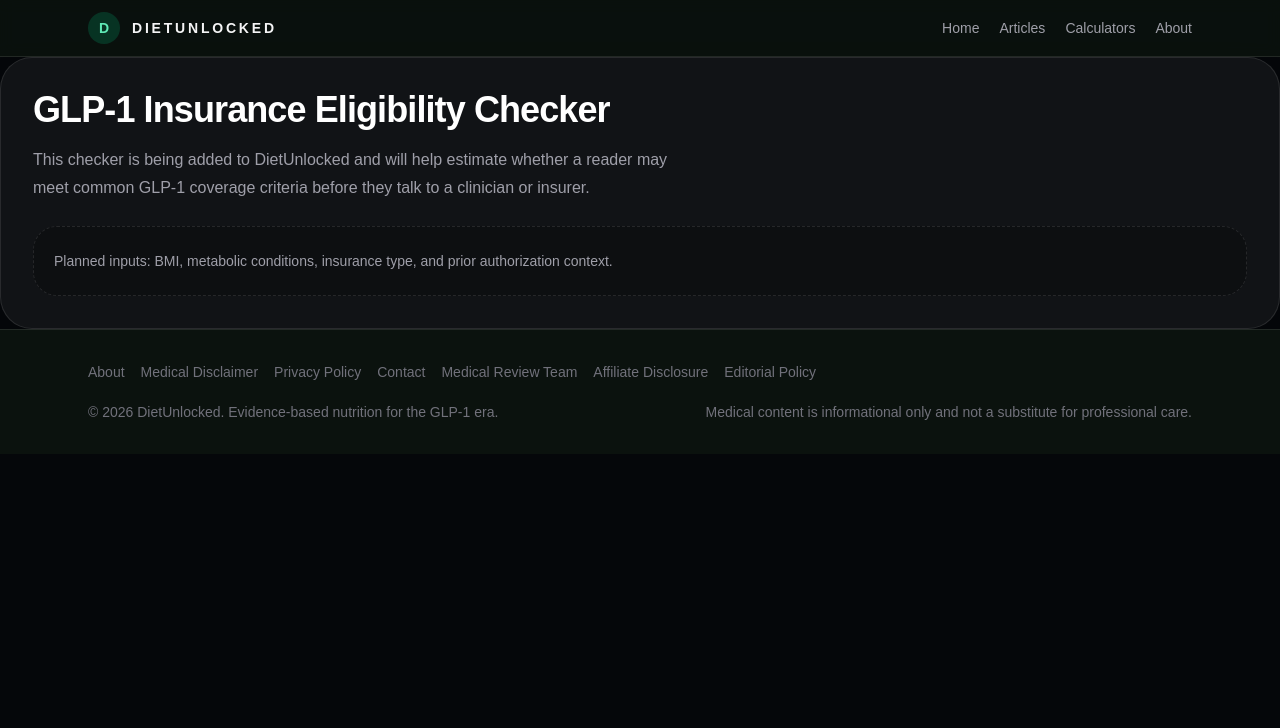
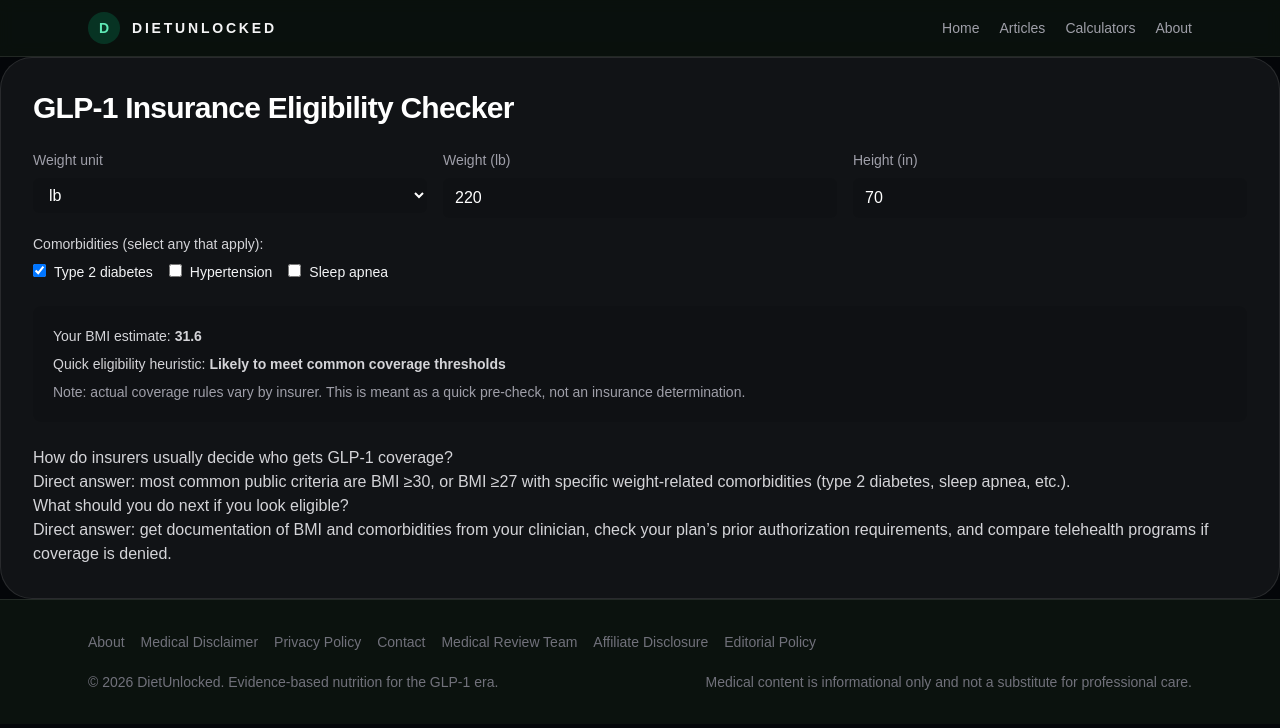
Before and after one commit to manunlockedx-creator/dietunlocked-next, a Next.js app: page /calculators/glp1-insurance-eligibility-checker in a window 1280 px wide. Shown: the top 728 px of the page. Built offline with nearby package versions, Linux system fonts and the light colour scheme; no server answers.

Commit message:
feat: add GLP-1 Insurance Eligibility Checker + article

```diff
--- a/src/components/glp1-insurance-eligibility-checker.tsx
+++ b/src/components/glp1-insurance-eligibility-checker.tsx
@@ -1,12 +1,65 @@
+"use client";
+
+import { useState } from "react";
+
 export function Glp1InsuranceEligibilityChecker() {
+  const [unit, setUnit] = useState("lb");
+  const [weight, setWeight] = useState(220);
+  const [height, setHeight] = useState(70);
+  const [comorb, setComorb] = useState({ diabetes: true, htn: false, sleepApnea: false });
+
+  const weightKg = unit === "lb" ? weight * 0.45359237 : weight;
+  const heightM = (unit === "lb" ? height * 2.54 : height) / 100;
+  const bmi = +(weightKg / (heightM * heightM)).toFixed(1);
+
+  // Common rule of thumb: BMI >=30 qualifies; BMI >=27 with comorbidity often considered
+  const qualifies = bmi >= 30 || (bmi >= 27 && Object.values(comorb).some(Boolean));
+
   return (
     <section className="rounded-[2rem] border border-white/10 bg-white/5 p-8 shadow-2xl shadow-black/20">
-      <h1 className="text-4xl font-semibold tracking-tight text-white">GLP-1 Insurance Eligibility Checker</h1>
-      <p className="mt-4 max-w-2xl text-base leading-7 text-zinc-400">
-        This checker is being added to DietUnlocked and will help estimate whether a reader may meet common GLP-1 coverage criteria before they talk to a clinician or insurer.
-      </p>
-      <div className="mt-6 rounded-[1.5rem] border border-dashed border-white/10 bg-black/20 p-5 text-sm leading-7 text-zinc-400">
-        Planned inputs: BMI, metabolic conditions, insurance type, and prior authorization context.
+      <h1 className="text-3xl font-semibold tracking-tight text-white">GLP-1 Insurance Eligibility Checker</h1>
+
+      <div className="mt-6 grid gap-4 sm:grid-cols-3">
+        <label className="flex flex-col">
+          <span className="text-sm text-zinc-400">Weight unit</span>
+          <select value={unit} onChange={(e) => setUnit(e.target.value)} className="mt-2 rounded-md bg-black/10 px-3 py-2 text-white">
+            <option value="lb">lb</option>
+            <option value="kg">kg</option>
+          </select>
+        </label>
+
+        <label className="flex flex-col">
+          <span className="text-sm text-zinc-400">Weight ({unit})</span>
+          <input type="number" value={weight} onChange={(e) => setWeight(Number(e.target.value))} className="mt-2 rounded-md bg-black/10 px-3 py-2 text-white" />
+        </label>
+
+        <label className="flex flex-col">
+          <span className="text-sm text-zinc-400">Height ({unit === 'lb' ? 'in' : 'cm'})</span>
+          <input type="number" value={height} onChange={(e) => setHeight(Number(e.target.value))} className="mt-2 rounded-md bg-black/10 px-3 py-2 text-white" />
+        </label>
+      </div>
+
+      <div className="mt-4">
+        <p className="text-sm text-zinc-300">Comorbidities (select any that apply):</p>
+        <div className="mt-2 flex gap-4">
+          <label className="text-sm"><input type="checkbox" checked={comorb.diabetes} onChange={(e)=>setComorb({...comorb, diabetes:e.target.checked})} className="mr-2"/>Type 2 diabetes</label>
+          <label className="text-sm"><input type="checkbox" checked={comorb.htn} onChange={(e)=>setComorb({...comorb, htn:e.target.checked})} className="mr-2"/>Hypertension</label>
+          <label className="text-sm"><input type="checkbox" checked={comorb.sleepApnea} onChange={(e)=>setComorb({...comorb, sleepApnea:e.target.checked})} className="mr-2"/>Sleep apnea</label>
+        </div>
+      </div>
+
+      <div className="mt-6 rounded-lg bg-black/10 p-5">
+        <p className="text-sm text-zinc-300">Your BMI estimate: <strong>{bmi}</strong></p>
+        <p className="mt-2 text-sm text-zinc-300">Quick eligibility heuristic: <strong>{qualifies ? 'Likely to meet common coverage thresholds' : 'May not meet typical coverage thresholds'}</strong></p>
+        <p className="mt-2 text-sm text-zinc-400">Note: actual coverage rules vary by insurer. This is meant as a quick pre-check, not an insurance determination.</p>
+      </div>
+
+      <div className="mt-6 prose max-w-none text-zinc-300">
+        <h2>How do insurers usually decide who gets GLP-1 coverage?</h2>
+        <p>Direct answer: most common public criteria are BMI ≥30, or BMI ≥27 with specific weight-related comorbidities (type 2 diabetes, sleep apnea, etc.).</p>
+
+        <h2>What should you do next if you look eligible?</h2>
+        <p>Direct answer: get documentation of BMI and comorbidities from your clinician, check your plan’s prior authorization requirements, and compare telehealth programs if coverage is denied.</p>
       </div>
     </section>
   );
```
